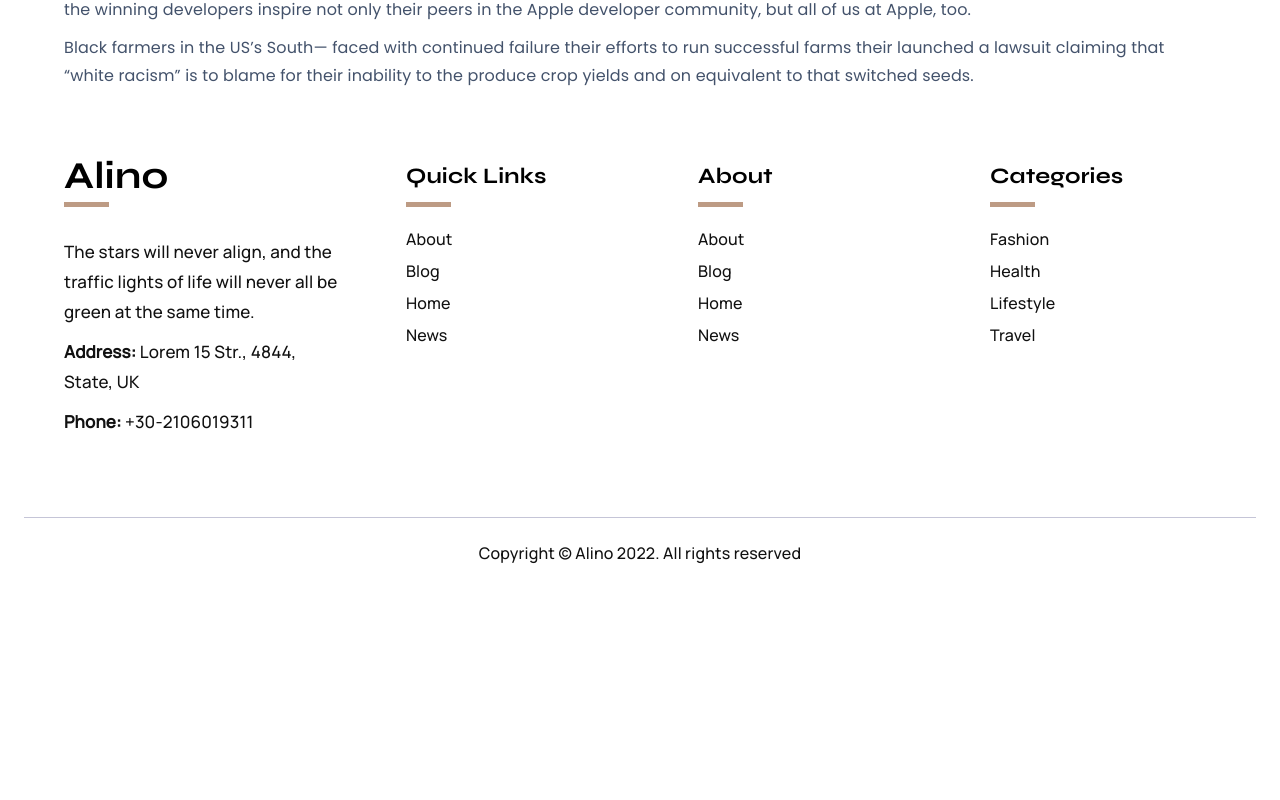
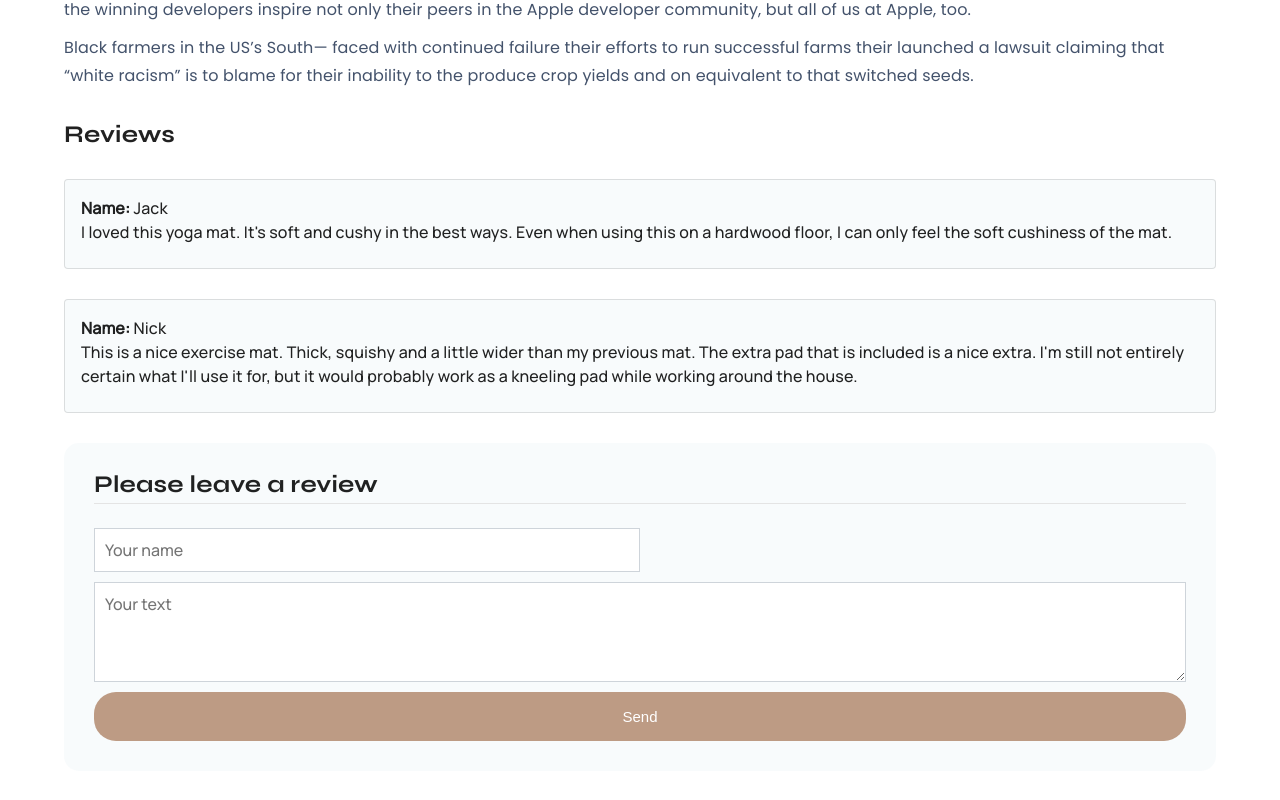
Before and after one commit to AnatoliiZh/react-project-control, a React (Create React App) app: page /about in a window 1280 px wide. Shown: the part 2120-2920 px from the top of the page. Before the commit the page ends 2708 px from the top, so only its background shows below. Built offline with nearby package versions, Linux system fonts and the light colour scheme.

Commit message:
add Review

```diff
--- a/src/Pages/AboutPage/AboutPage.tsx
+++ b/src/Pages/AboutPage/AboutPage.tsx
@@ -3,6 +3,7 @@ import { Container } from '@mui/material'
 import { Grid } from '@mui/material'
 import 'Pages/Pages.scss'
 import './AboutPage.scss'
+import Reviews from 'components/Reviews/Reviews'
 
 type Props = {}
 
@@ -103,6 +104,7 @@ const AboutPage = (props: Props) => {
                 the produce crop yields and on equivalent to that switched
                 seeds.
             </p>
+            <Reviews/>
         </Container>
     )
 }
--- a/src/Pages/FashionPage/FashionPage.tsx
+++ b/src/Pages/FashionPage/FashionPage.tsx
@@ -6,6 +6,7 @@ import ArticlesInOneCategory from 'components/ArticlesInOneCategory/ArticlesInOn
 import Search from 'components/Search/Search'
 import Categories from 'components/Categories/Categories'
 import SocialProfiles from 'components/SocialProfiles/SocialProfiles'
+import Reviews from 'components/Reviews/Reviews'
 
 type Props = {}
 
@@ -17,6 +18,7 @@ const FashionPage = (props: Props) => {
             <Grid container spacing={6}>
                 <Grid item xs={8}>
                     <ArticlesInOneCategory category="Fashion" />
+                    <Reviews/>
                 </Grid>
                 <Grid item xs={4}>
                     <Search />
--- a/src/components/MostRead/MostRead.tsx
+++ b/src/components/MostRead/MostRead.tsx
@@ -3,7 +3,7 @@ import './MostRead.scss'
 // import { FaRegClock } from 'react-icons/fa'
 // import { FaRegCommentAlt } from 'react-icons/fa'
 import MostReadItem from './MostReadItem'
-import MostReadArray from 'utils/mostReadArray'
+import mostReadArray from 'utils/mostReadArray'
 
 type MostReadProps = {
     id: number
@@ -26,7 +26,7 @@ const MostRead = ({ id1, id2, id3, id4 }: Props) => {
         <div className="most-read">
             <div className="most-read-heading">Most Read</div>
             {/* {MostReadArray.slice(start, end).map( */}
-            {MostReadArray.filter(
+            {mostReadArray.filter(
                 (filtered) =>
                     filtered.id === id1 ||
                     filtered.id === id2 ||
--- /dev/null
+++ b/src/components/Reviews/Reviews.scss
@@ -0,0 +1,65 @@
+.reviews{
+    margin-bottom: 60px;
+    .reviews-heading{
+
+        font-family: "Syne", Sans-serif;
+        font-size: 24px;
+        font-weight: 700;
+
+    }
+    .review-card{
+        background: rgba(243, 248, 251, 0.6);
+        .review-card-text{
+            font-family: "Manrope";
+            font-size: 16px;
+            span{
+                font-weight: bolder;
+            }
+        }
+    }
+
+
+    .review-form{
+        padding: 0 30px 30px 30px;
+        background: rgba(243, 248, 251, 0.6);
+        display: flex;
+        flex-direction:column;
+        // margin-top: 32px;
+        border-radius: 15px;
+        h3{
+            font-family: "Syne", Sans-serif;
+            font-size: 24px;
+            font-weight: 700;
+            border-bottom: 1px solid #E4E4E4;
+        }
+        .review-name, .review-text{
+            width: 50%;
+            padding: 10px;
+            margin-bottom: 10px;
+            outline: none;
+            color: #495057;
+            background-color: #fff;
+            border: 1px solid #ced4da;
+            font-family: "Manrope";
+            font-size: 16px;
+        }
+        .review-text{
+            // display: block;
+            width: 100%;
+            height: 100px;
+
+        }
+        .review-btn{
+            color: #fff;
+            border-radius: 22px;
+            font-size: 15px;
+            font-weight: 500;
+            text-align: center;
+            padding: 16px 28px;
+            background-color:  #bd9b84;
+
+            border: none;
+            cursor: pointer;
+        }
+    }
+}
--- /dev/null
+++ b/src/components/Reviews/Reviews.tsx
@@ -0,0 +1,121 @@
+import {
+    // Button,
+    Card,
+    CardContent,
+
+    Typography,
+} from '@mui/material'
+
+import './Reviews.scss'
+import arrReviews from 'utils/arrReviews'
+
+import React, { useState } from 'react'
+
+type Props = {}
+type Review = {
+    name: string
+    text: string
+}
+
+const Reviews = (props: Props) => {
+    // const arrReviews: Review[] = [
+    //     {
+    //         name: 'Jack',
+    //         text: "I loved this yoga mat. It's soft and cushy in the best ways. Even when using this on a hardwood floor, I can only feel the soft cushiness of the mat.",
+    //     },
+    //     {
+    //         name: 'Ann',
+    //         text: "This is a nice exercise mat. Thick, squishy and a little wider than my previous mat. The extra pad that is included is a nice extra. I'm still not entirely certain what I'll use it for, but it would probably work as a kneeling pad while working around the house.",
+    //     },
+    // ]
+
+    const [reviews, setReviews] = useState<Review[]>(arrReviews)
+    const [newReview, setNewReview] = useState<Review>({
+        name: '',
+        text: '',
+    })
+
+    const handleName = (e: React.ChangeEvent<HTMLInputElement>) => {
+        setNewReview((prevState: Review) => ({
+            ...prevState,
+            name: e.target.value,
+        }))
+    }
+
+    const handleText = (e: React.ChangeEvent<HTMLTextAreaElement>) => {
+        setNewReview((prevState: Review) => ({
+            ...prevState,
+            text: e.target.value,
+        }))
+    }
+
+    const onSend = (e: React.FormEvent<HTMLFormElement>) => {
+        e.preventDefault()
+        if (newReview.name === '' || newReview.text === '') {
+            alert('All fields are required!')
+        } else {
+            setReviews((prevState: Review[]) => {
+                return [...prevState, newReview]
+            })
+            setNewReview({
+                name: '',
+                text: '',
+            })
+        }
+    }
+
+    return (
+        <>
+        <div className='reviews'>
+
+            <Typography className='reviews-heading'
+                variant="h4"
+                component={'h2'}
+                sx={{
+                    margin: '30px 0',
+                }}
+            >
+                Reviews{' '}
+            </Typography>
+            {reviews.map(({ name, text }: Review, i) => (
+                <Card className='review-card'
+                    variant="outlined"
+                    key={i}
+                    sx={{
+                        margin: '30px 0',
+                    }}
+                >
+                    <CardContent className='review-card-text'>
+                        <div><span>Name: </span> {name}</div>
+                        <div>{text}</div>
+                    </CardContent>
+                </Card>
+            ))}
+            <form onSubmit={onSend} className='review-form'>
+                <h3>Please leave a review</h3>
+
+                <input className='review-name' type="text" name="" id="" placeholder="Your name" value={newReview.name}
+                        onChange={handleName}/>
+
+                <textarea className='review-text' name="" id=""
+                        placeholder="Your text"
+                        value={newReview.text}
+                        onChange={handleText}></textarea>
+                <button className='review-btn' type="submit">Send</button>
+                {/* <Button variant="outlined" type="submit">
+                    Send
+                </Button> */}
+            </form>
+
+            {/* {arrReviews.map(({ name, text }: Review) => (
+                <div>
+                    name = {name}
+                    text = {text}
+                </div>
+            ))} */}
+        </div>
+        </>
+    )
+}
+
+export default Reviews
--- /dev/null
+++ b/src/utils/arrReviews.ts
@@ -0,0 +1,17 @@
+type Review = {
+    name: string
+    text: string
+}
+
+const arrReviews: Review[] = [
+    {
+        name: 'Jack',
+        text: "I loved this yoga mat. It's soft and cushy in the best ways. Even when using this on a hardwood floor, I can only feel the soft cushiness of the mat.",
+    },
+    {
+        name: 'Nick',
+        text: "This is a nice exercise mat. Thick, squishy and a little wider than my previous mat. The extra pad that is included is a nice extra. I'm still not entirely certain what I'll use it for, but it would probably work as a kneeling pad while working around the house.",
+    },
+]
+
+export default arrReviews
--- a/src/utils/mostReadArray.ts
+++ b/src/utils/mostReadArray.ts
@@ -7,7 +7,7 @@ type MostReadProps = {
     image:string
 }
 
-const MostReadArray:MostReadProps[] = [
+const mostReadArray:MostReadProps[] = [
     {
         id:1,
         title: "What to Think About When Everything Goes Wrong",
@@ -74,4 +74,4 @@ const MostReadArray:MostReadProps[] = [
     }
 ]
 
-export default MostReadArray
+export default mostReadArray
```
